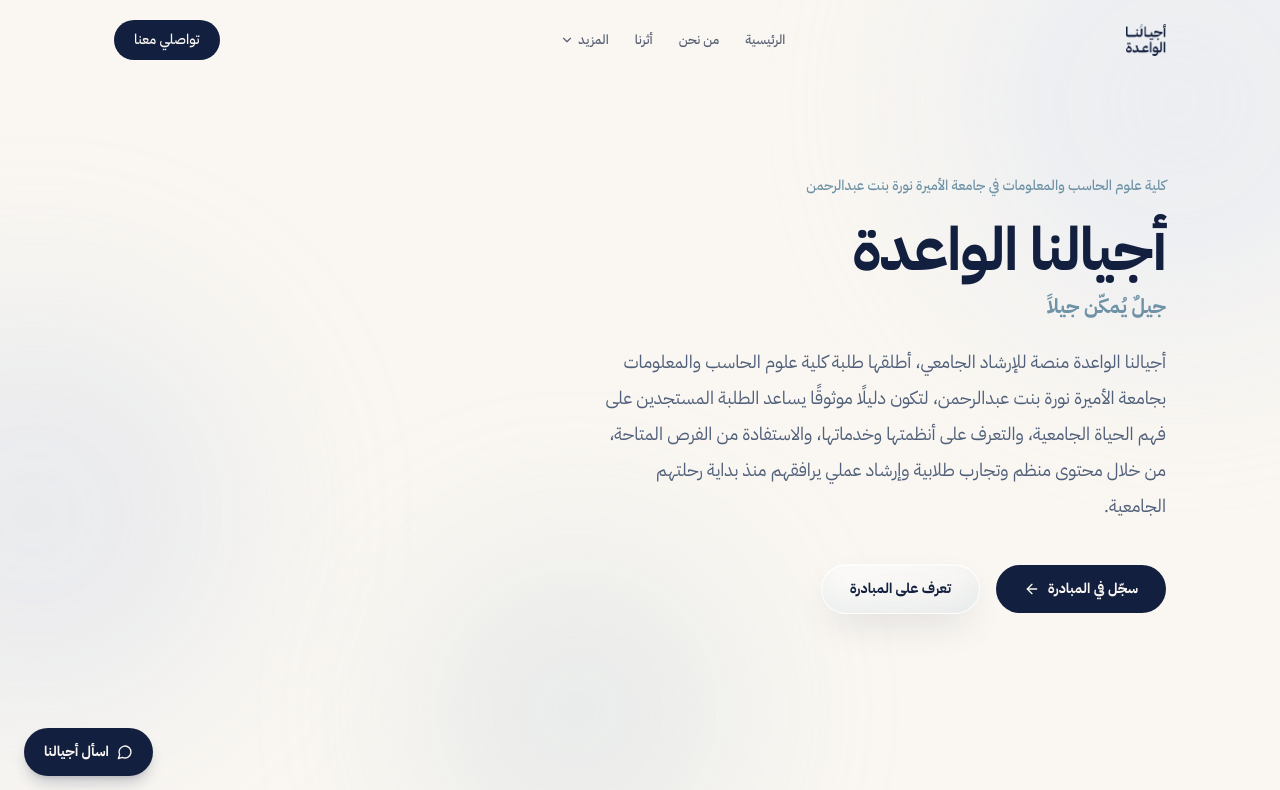
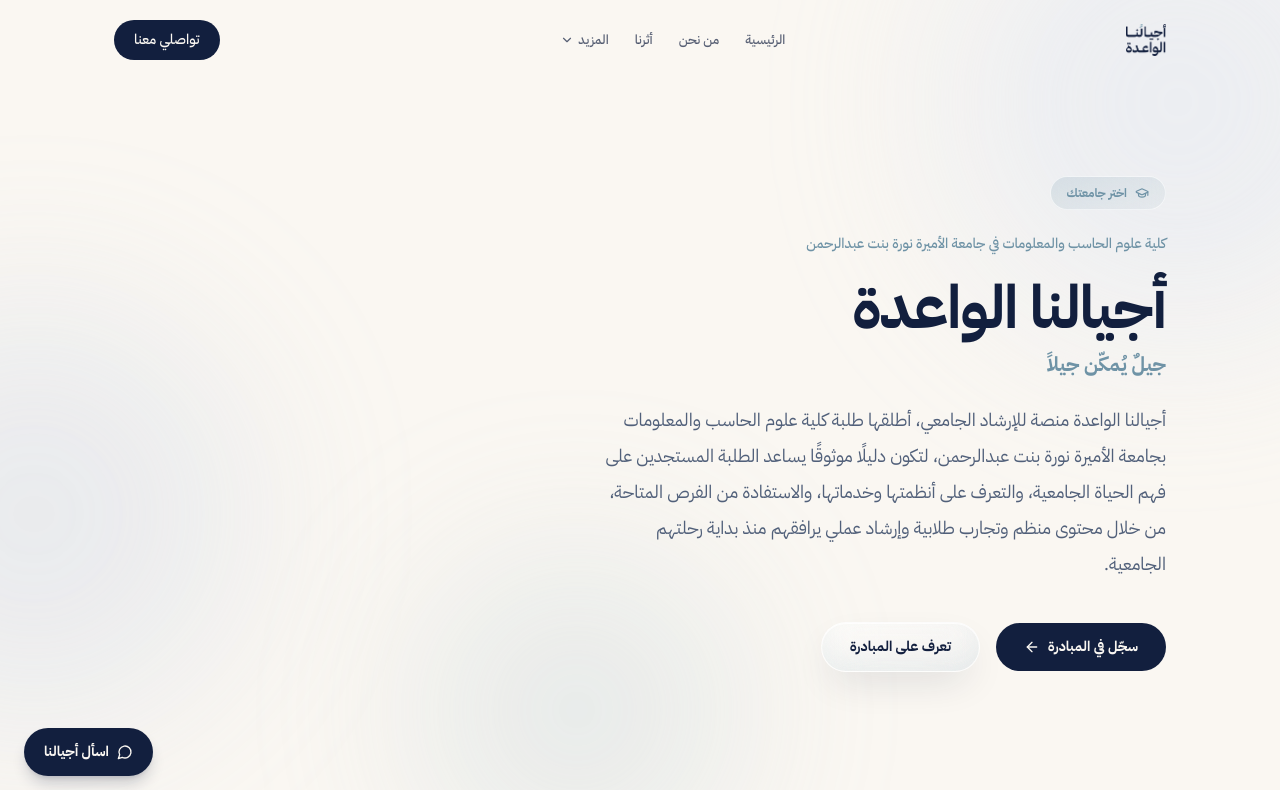
Before and after one commit to ajyalna-admin/AjyalnaAlwaidah, a Next.js app: page / in a window 1280 px wide. Shown: the top 790 px of the page. Built offline with nearby package versions, Linux system fonts and the light colour scheme.

Commit message:
Update Hero.tsx

```diff
--- a/components/Hero.tsx
+++ b/components/Hero.tsx
@@ -3,7 +3,7 @@
 import { useState } from "react";
 import { useRouter } from "next/navigation";
 import { motion, AnimatePresence } from "framer-motion";
-import { ArrowLeft, X, CheckCircle2, Clock } from "lucide-react";
+import { GraduationCap, ArrowLeft, X, CheckCircle2, Clock } from "lucide-react";
 import { hero, journeySelector, regions } from "@/lib/data";
 
 type Step = "closed" | "university" | "college" | "comingSoonUni" | "comingSoonCollege";
@@ -45,6 +45,14 @@
     <section id="hero" className="relative overflow-hidden">
       <div className="container-content section-pad pt-36 sm:pt-44 pb-24">
         <motion.div variants={container} initial="hidden" animate="show" className="max-w-2xl">
+          <motion.button
+            variants={item}
+            onClick={() => setStep("university")}
+            className="inline-flex items-center gap-2 rounded-full glass-chip px-4 py-2 text-xs font-bold text-sky-deep mb-6 hover:bg-sky/20 transition-colors duration-200"
+          >
+            <GraduationCap className="h-3.5 w-3.5" />
+            {hero.chooseUniversity}
+          </motion.button>
           <motion.p variants={item} className="text-sm font-medium text-sky-deep mb-6">
             {hero.eyebrow}
           </motion.p>
@@ -61,13 +69,15 @@
             {hero.description}
           </motion.p>
           <motion.div variants={item} className="mt-10 flex flex-wrap items-center gap-4">
-            <button
-              onClick={() => setStep("university")}
+            <a
+              href={hero.registerUrl}
+              target="_blank"
+              rel="noopener noreferrer"
               className="inline-flex items-center gap-2 rounded-full bg-navy text-cream px-7 py-3.5 text-sm font-bold hover:bg-navy-light transition-colors duration-200"
             >
               {hero.ctaPrimary}
               <ArrowLeft className="h-4 w-4" />
-            </button>
+            </a>
             <button
               onClick={() => scrollToId("about")}
               className="inline-flex items-center gap-2 rounded-full glass-card px-7 py-3.5 text-sm font-bold text-navy"
```
